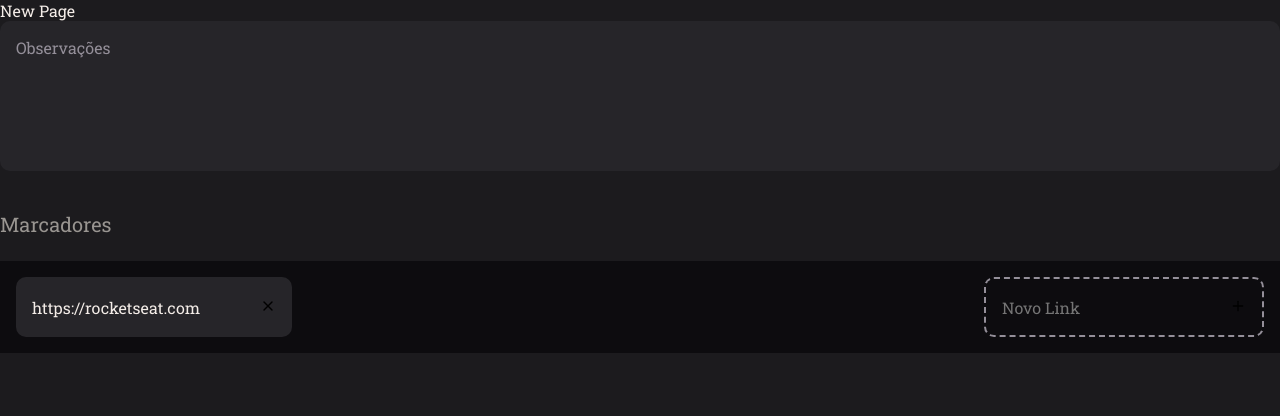
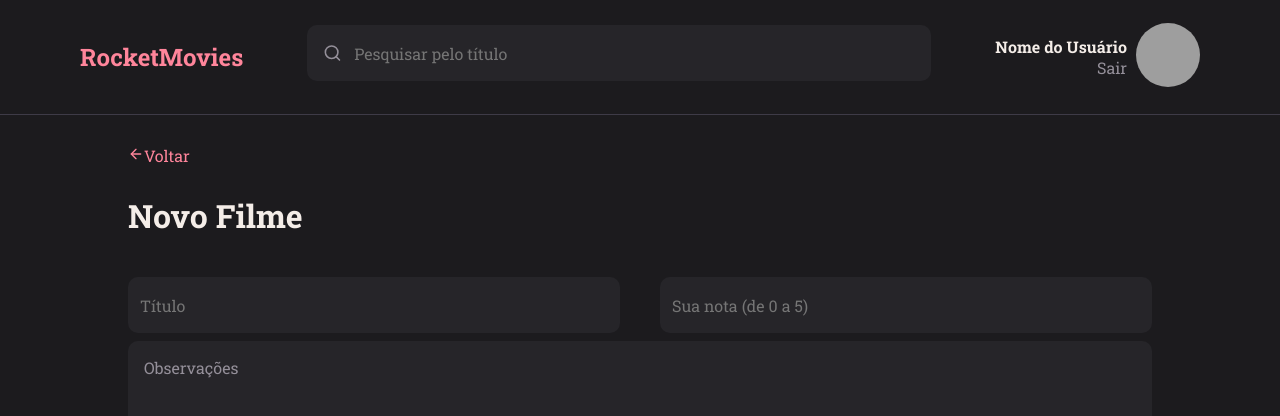
Before and after one commit to Pedro558/RocketMovies-front-end, a React (Vite) app: page /new in a window 1280 px wide. Shown: the top 416 px of the page. Built offline with nearby package versions, Linux system fonts and the light colour scheme; grey boxes are pictures that could not be loaded.

Commit message:
:construction: New Page style and structure

```diff
--- a/src/pages/New/index.jsx
+++ b/src/pages/New/index.jsx
@@ -1,22 +1,36 @@
+import { Header } from '../../components/Header'
+import { Title } from '../../components/Title';
+import { Input } from '../../components/Input';
 import { Textarea } from "../../components/Textarea";
 import { Section } from '../../components/Section';
 import { NoteItem } from "../../components/NoteItem";
+import { Button } from "../../components/Button";
+import { Link } from 'react-router-dom';
+import { FiArrowLeft } from 'react-icons/fi'
 
-import {Container } from './styles'
+import { Container, Form } from './styles'
 
 export function New(){
   return(
     <Container>
-      <div>New Page</div>
+      <Header/>
 
-      <Textarea placeholder='Observações'/>
+      <main>
+        <Form>
+          <Title title='Novo Filme'>
+            <Link to='/'>
+              <button className='back-btn'><FiArrowLeft/>Voltar</button>
+            </Link>
+          </Title>
 
-      <Section title='Marcadores'>
-        <div className='tags'>
-          <NoteItem value='https://rocketseat.com'/>
-          <NoteItem isNew placeholder='Novo Link'/>
-        </div>
-      </Section>
+          <div className='group-input'>
+            <Input placeholder='Título'/>
+            <Input placeholder='Sua nota (de 0 a 5)'/>
+          </div>
+
+          <Textarea placeholder='Observações'/>
+        </Form>
+      </main>
 
 
     </Container>
--- a/src/pages/New/styles.js
+++ b/src/pages/New/styles.js
@@ -1,6 +1,20 @@
 import styled from 'styled-components'
 
 export const Container = styled.div`
+  width: 100%;
+  height: 100vh;
+
+  display: grid;
+  grid-template-rows: 105px auto;
+  grid-template-areas:
+  "header"
+  "content";
+
+  >main {
+    grid-area: content;
+    overflow-y: auto;
+  }
+
   .tags{
     display: flex;
     flex-wrap: wrap;
@@ -9,3 +23,26 @@ export const Container = styled.div`
     padding: 16px;
   }
 `
+export const Form = styled.form`
+  width: 80%;
+  margin: 38px auto;
+
+   >div:nth-child(1){
+    flex-direction: column-reverse;
+    align-items: flex-start;
+    margin: 40px 0;
+    height: 92px;
+  }
+
+  .back-btn{
+    background: none;
+    border: none;
+    color:  ${({ theme }) => theme.COLORS.PINK};
+  }
+
+  .group-input{
+    display: flex;
+    justify-content: space-between;
+    gap: 40px;
+  }
+`
```
